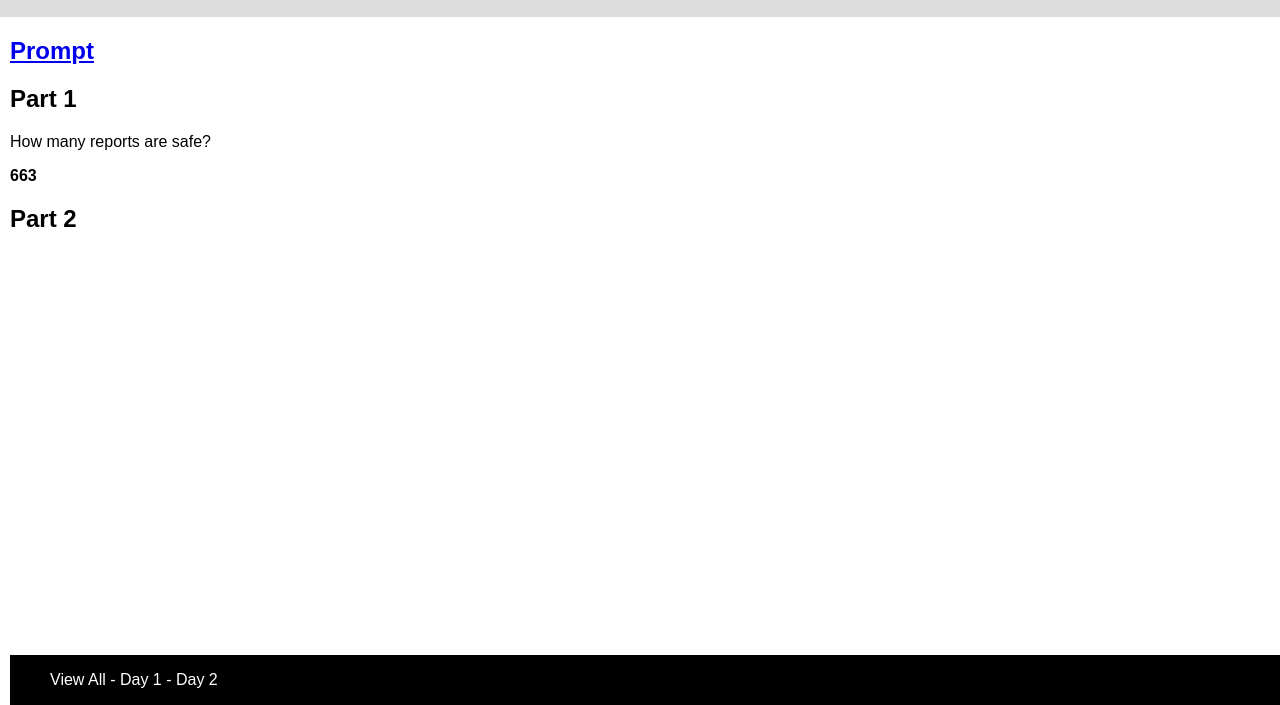
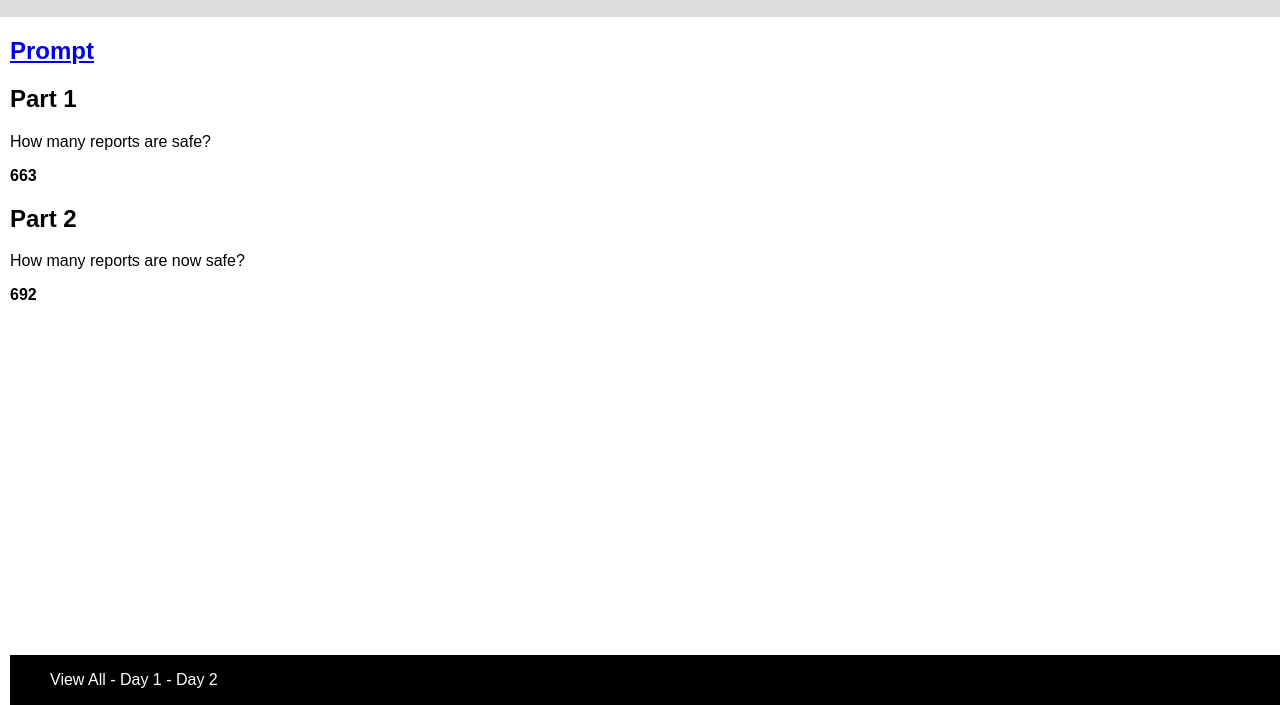
Before and after one commit to erautenberg/adventofcode2024, a website: page public/days/2.html in a window 1280 px wide. Shown: the part 95-800 px from the top of the page. Drawn offline with Linux system fonts and the light colour scheme.

Commit message:
feat(Day2): Part 2

```diff
--- a/public/days/2.html
+++ b/public/days/2.html
@@ -17,7 +17,7 @@
   <p class="answer" id="answer1"></p>
 
   <h2>Part 2</h2>
-  <p></p>
+  <p>How many reports are now safe?</p>
   <p class="answer" id="answer2"></p>
 
   <footer><ul id="nav"></ul></footer>
--- a/public/src/2.js
+++ b/public/src/2.js
@@ -15,7 +15,7 @@ parseData(DAY2, (input) => {
 
   const timeString2 = `Day ${DAY2}, Part 2 Execution Time`;
   console.time(timeString2);
-  const part2 = '';
+  const part2 = getSafetyReportWithProblemDampener(formattedReports, 1, 3).filter(Boolean).length;
   console.timeEnd(timeString2);
 
   console.timeEnd(timeStringDay2);
@@ -49,4 +49,28 @@ const getSafetyReport = (reports, min, max) => {
     acc.push(checkSafety(curr, min, max));
     return acc;
   }, []);
-}
+};
+
+const getSafetyReportWithProblemDampener = (reports, min, max) => {
+  return reports.reduce((acc, curr) => {
+    let safe = checkSafety(curr, min, max);
+    if (!safe) {
+      safe = canBeMadeSafe(curr, min, max);
+    }
+    acc.push(safe);
+    return acc;
+  }, []);
+};
+
+const canBeMadeSafe = (report, min, max) => {
+  for (let i=0; i<report.length; i++) {
+    if (checkSafety(removeElement(report, i), min, max)) {
+      return true;
+    }
+  }
+  return false;
+};
+
+const removeElement = (report, element) => {
+  return [ ...report.slice(0, element), ...report.slice(element+1, report.length)];
+};
```
